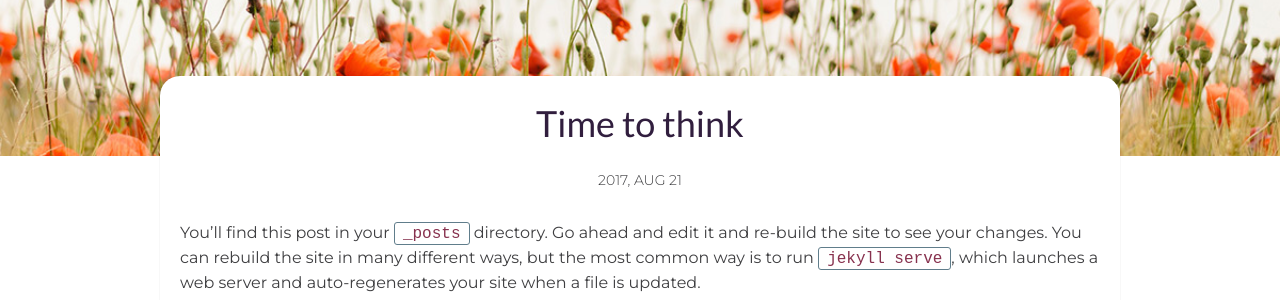
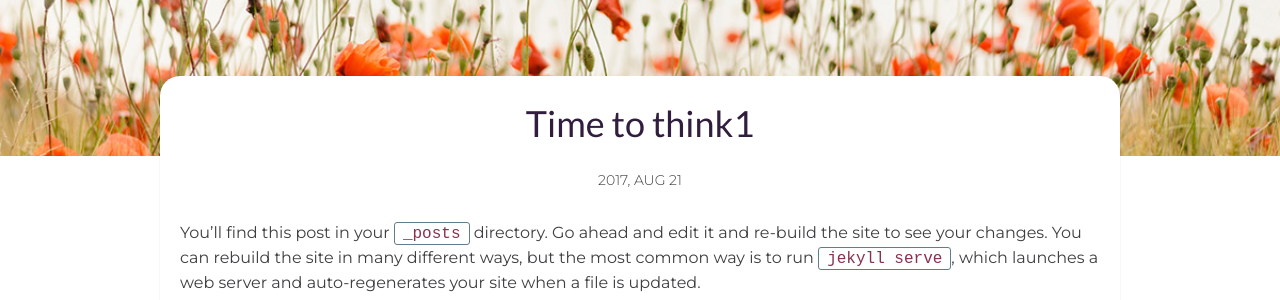
Before and after one commit to JialongZuo/blog, a Jekyll site: the page built from _posts/2017-08-21-time-to-think.markdown, in a window 1280 px wide. Shown: the part 447-747 px from the top of the page. Built offline with Jekyll 4.4.1, drawn with Linux system fonts in a browser that asks for light colours; comment, search, counter and statistics services are not loaded.

```diff
--- a/_config.yml
+++ b/_config.yml
@@ -1,4 +1,4 @@
-title: My personal blog - Adam Neilson
+title: My personal blog - 左佳龙
 email: your-email@domain.com
 description: > # this means to ignore newlines until "baseurl:"
   Write an awesome description for your new site here. You can edit this
--- a/_posts/2017-08-21-time-to-think.markdown
+++ b/_posts/2017-08-21-time-to-think.markdown
@@ -1,6 +1,6 @@
 ---
 layout: post
-title: Time to think
+title: Time to think1
 date: 2017-08-21 13:32:20 +0300
 description: You’ll find this post in your `_posts` directory. Go ahead and edit it and re-build the site to see your changes. # Add post description (optional)
 img: post-5.jpg # Add image post (optional)
```
